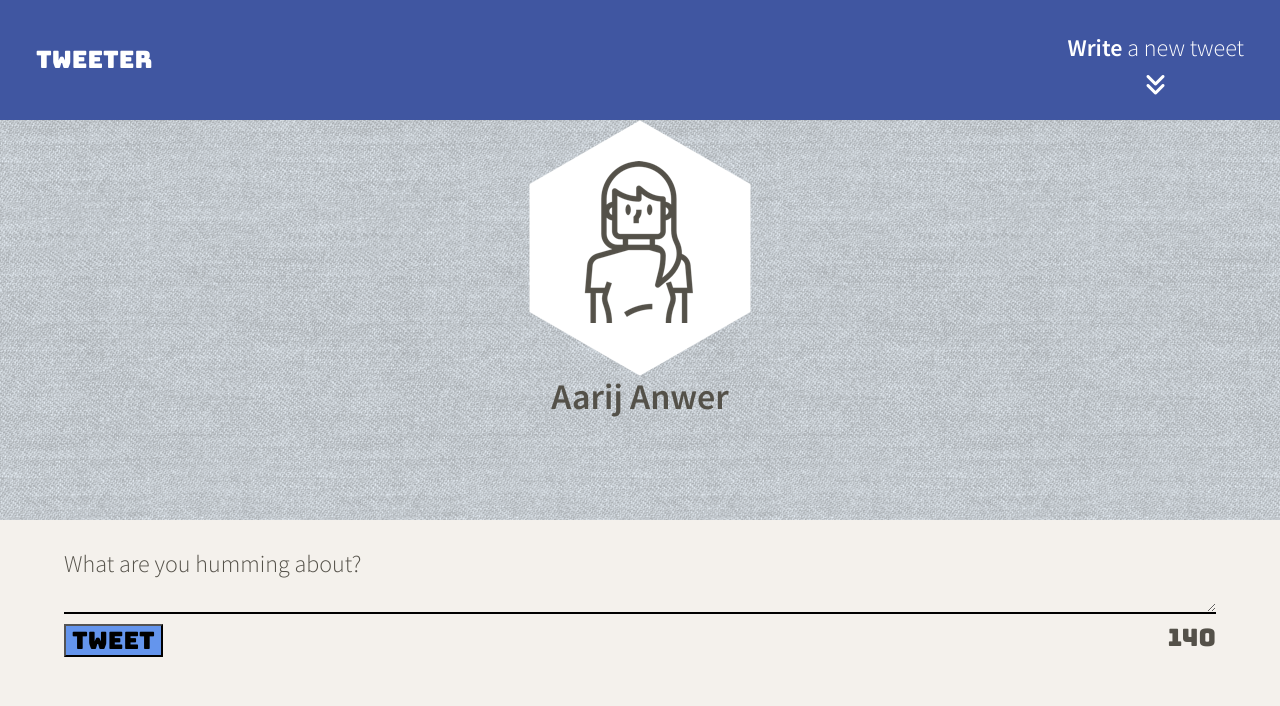
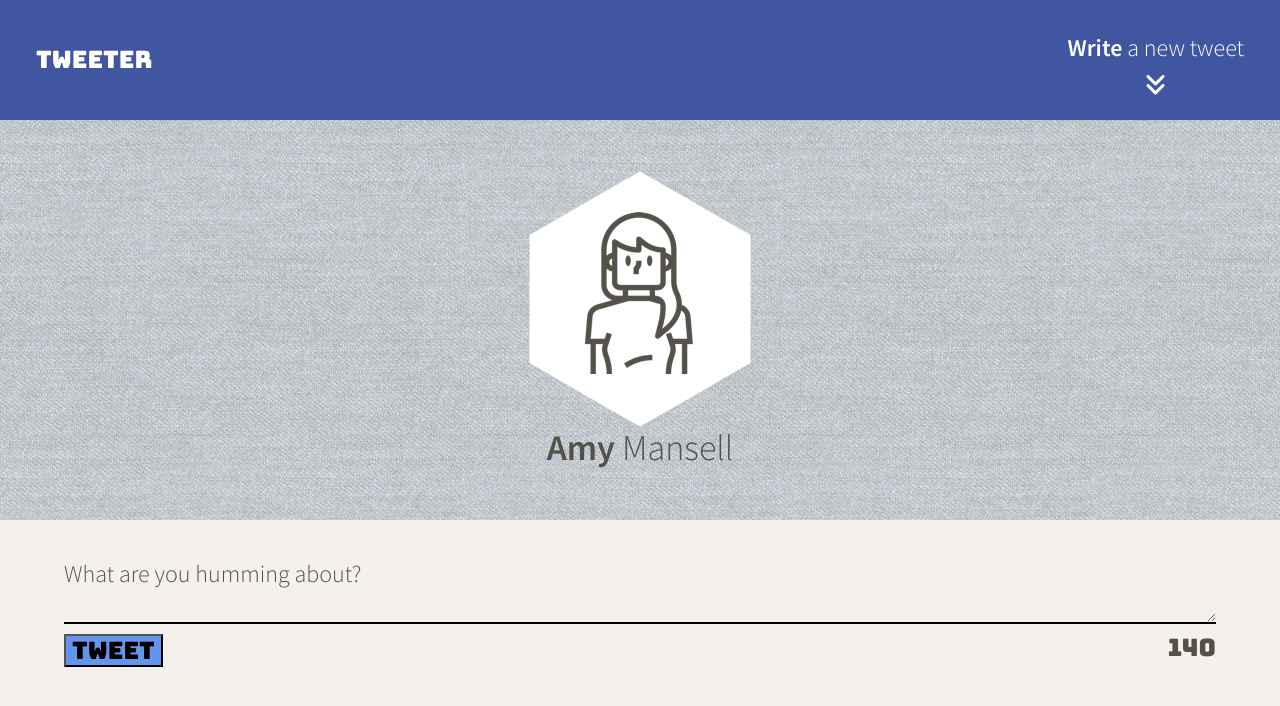
Before and after one commit to aarij-anwer/tweeter, a website: page public/index.html in a window 1280 px wide. Drawn offline with nearby package versions, Linux system fonts and the light colour scheme; no server answers.

Commit message:
update CSS to match the font/UI appearance across the app

```diff
--- a/public/index.html
+++ b/public/index.html
@@ -44,7 +44,7 @@
           <img src="/images/profile-hex.png">
       </div>
       <div>
-          <h2>Aarij Anwer</h2>
+          <h2>Amy&nbsp;<div>Mansell</div></h2>
       </div>
    </header>
     <!-- Page-specific (main) content here -->
--- a/public/styles/header.css
+++ b/public/styles/header.css
@@ -5,12 +5,17 @@ body > header {
   margin-bottom: 0px;
   flex-direction: column;
   background-color: aliceblue;
-  justify-content: flex-start;
   align-items: center;
   background-image: url('../images/45-degree-fabric-dark.png');
+  justify-content: center;
 }
 
-div > h2 {
+body > header > div > h2 {
   margin-top: 0px;
   margin-bottom: 0px;
+  display: flex;
 }
+
+body > header > div > h2 > div {
+  font-weight: 300;
+}
--- a/public/styles/layout.css
+++ b/public/styles/layout.css
@@ -104,8 +104,8 @@ p {
 }
 
 p.handle {
-  font-family: 'Source Sans Pro';
   font-weight: 300;
+  color: lightsteelblue;
 }
 
 i:hover {
--- a/public/styles/new-tweet.css
+++ b/public/styles/new-tweet.css
@@ -13,6 +13,20 @@ form > div {
   font-family: 'Bungee';
 }
 
+form > textarea {
+  padding-top: 10px;
+  padding-bottom: 0px;
+  background-color: #f4f1ec;
+  outline: 0;
+  border-width: 0 0 2px;
+  border-color: black;
+  height: 36px;
+}
+
+form > label {
+  padding-top: 10px;
+}
+
 form > div > button {
   background-color:cornflowerblue;
 }
@@ -20,11 +34,3 @@ form > div > button {
 #tweet-text {
   font-size: 80%;
 }
-
-textarea {
-    background-color: #f4f1ec;
-    outline: 0;
-    border-width: 0 0 2px;
-    border-color: black;
-    height: 36px;
-}
--- a/server/data-files/initial-tweets.json
+++ b/server/data-files/initial-tweets.json
@@ -8,7 +8,7 @@
     "content": {
       "text": "If I have seen further it is by standing on the shoulders of giants"
     },
-    "created_at": 1672954136210
+    "created_at": 1672954356337
   },
   {
     "user": {
@@ -19,6 +19,6 @@
     "content": {
       "text": "Je pense , donc je suis"
     },
-    "created_at": 1673040536210
+    "created_at": 1673040756337
   }
 ]
```
